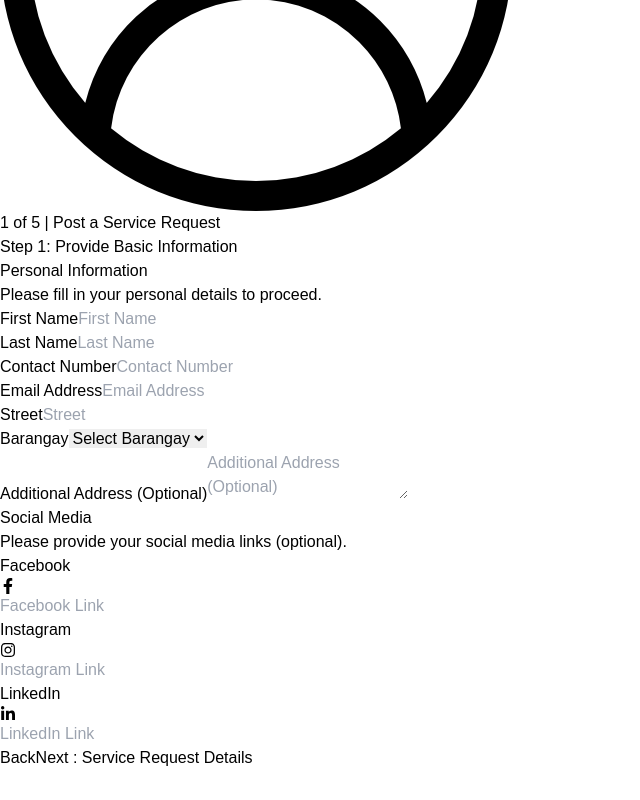
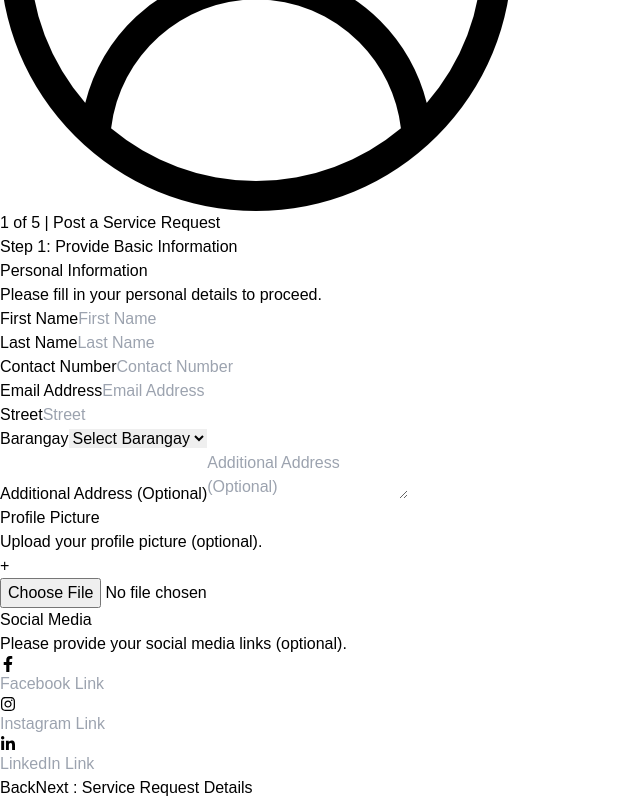
Before and after one commit to Jexaruuu/CAPSTONE-II-JDK, a React (Vite) app in the folder frontend/: page /clientpostrequest in a window 1280 px wide. Shown: the part 6577-7377 px from the top of the page, without its empty margins (0-640 px from the left). Before the commit the page ends 7347 px from the top, so only its background shows below. Built offline with nearby package versions, Linux system fonts and the light colour scheme.

Commit message:
10.2 Fix personal information page

```diff
--- a/frontend/src/clientcomponents/requestcomponents/ClientInformation.jsx
+++ b/frontend/src/clientcomponents/requestcomponents/ClientInformation.jsx
@@ -13,11 +13,20 @@ const ClientInformation = ({ title, setTitle, handleNext }) => {
   const [facebook, setFacebook] = useState('');
   const [instagram, setInstagram] = useState('');
   const [linkedin, setLinkedin] = useState('');
+  const [profilePicture, setProfilePicture] = useState(null); // State for profile picture
 
   // Barangay options (this can be updated dynamically if you have a list)
   const barangays = [
     'Barangay 1', 'Barangay 2', 'Barangay 3', 'Barangay 4', 'Barangay 5'
   ];
+
+  // Handle profile picture upload
+  const handleProfilePictureChange = (e) => {
+    const file = e.target.files[0];
+    if (file) {
+      setProfilePicture(URL.createObjectURL(file)); // Create a preview URL for the uploaded image
+    }
+  };
 
   return (
     <form className="space-y-8">
@@ -122,15 +131,46 @@ const ClientInformation = ({ title, setTitle, handleNext }) => {
           </div>
         </div>
 
-        {/* Right side - Social Media Section */}
+        {/* Right side - Profile Picture and Social Media Section */}
         <div className="w-full md:w-1/3 bg-white p-6">
-          <h3 className="text-2xl font-semibold mb-5">Social Media</h3>
-          <p className="text-sm text-gray-600 mb-7">Please provide your social media links (optional).</p>
+          <h3 className="text-2xl font-semibold mb-5">Profile Picture</h3>
+          <p className="text-sm text-gray-600 mb-5">Upload your profile picture (optional).</p>
+
+          {/* Profile Picture Upload */}
+          <div className="flex items-center mb-6">
+            <div className="w-1/3">
+              {/* Placeholder image */}
+              {!profilePicture && (
+                <div className="w-32 h-32 rounded-full bg-gray-300 flex items-center justify-center">
+                  <span className="text-white text-xl">+</span>
+                </div>
+              )}
+              {/* Displayv the uploaded image */}
+              {profilePicture && (
+                <img
+                  src={profilePicture}
+                  alt="Profile Preview"
+                  className="w-32 h-32 rounded-full object-cover"
+                />
+              )}
+            </div>
+
+            <div className="-ml-5 w-2/3">
+              <input
+                type="file"
+                accept="image/*"
+                onChange={handleProfilePictureChange}
+                className="mb-4 w-full px-4 py-3 border-gray-300 rounded-md focus:outline-none focus:ring-2 focus:ring-blue-500"
+              />
+            </div>
+          </div>
+
+          <h3 className="text-2xl font-semibold mb-5 mt-6">Social Media</h3>
+          <p className="text-sm text-gray-600 mb-3">Please provide your social media links (optional).</p>
 
           {/* Facebook */}
-          <div className="flex space-x-6 mb-4 ">
+          <div className="flex space-x-6 mb-4">
             <div className="w-full">
-              <label className="block text-sm font-medium text-gray-700 mb-2">Facebook</label>
               <div className="flex items-center">
                 <FaFacebookF className="mr-2 text-blue-600" />
                 <input
@@ -138,7 +178,7 @@ const ClientInformation = ({ title, setTitle, handleNext }) => {
                   value={facebook}
                   onChange={(e) => setFacebook(e.target.value)}
                   placeholder="Facebook Link"
-                  className="w-full px-4 py-3 border border-gray-300 rounded-md focus:outline-none focus:ring-2 focus:ring-blue-500"
+                  className="w-full px-4 py-2 border border-gray-300 rounded-md focus:outline-none focus:ring-2 focus:ring-blue-500"
                 />
               </div>
             </div>
@@ -147,7 +187,6 @@ const ClientInformation = ({ title, setTitle, handleNext }) => {
           {/* Instagram */}
           <div className="flex space-x-6 mb-4">
             <div className="w-full">
-              <label className="block text-sm font-medium text-gray-700 mb-2">Instagram</label>
               <div className="flex items-center">
                 <FaInstagram className="mr-2 text-pink-500" />
                 <input
@@ -155,7 +194,7 @@ const ClientInformation = ({ title, setTitle, handleNext }) => {
                   value={instagram}
                   onChange={(e) => setInstagram(e.target.value)}
                   placeholder="Instagram Link"
-                  className="w-full px-4 py-3 border border-gray-300 rounded-md focus:outline-none focus:ring-2 focus:ring-blue-500"
+                  className="w-full px-4 py-2 border border-gray-300 rounded-md focus:outline-none focus:ring-2 focus:ring-blue-500"
                 />
               </div>
             </div>
@@ -164,7 +203,6 @@ const ClientInformation = ({ title, setTitle, handleNext }) => {
           {/* LinkedIn */}
           <div className="flex space-x-6 mb-4">
             <div className="w-full">
-              <label className="block text-sm font-medium text-gray-700 mb-2">LinkedIn</label>
               <div className="flex items-center">
                 <FaLinkedinIn className="mr-2 text-blue-600" />
                 <input
@@ -172,7 +210,7 @@ const ClientInformation = ({ title, setTitle, handleNext }) => {
                   value={linkedin}
                   onChange={(e) => setLinkedin(e.target.value)}
                   placeholder="LinkedIn Link"
-                  className="w-full px-4 py-3 border border-gray-300 rounded-md focus:outline-none focus:ring-2 focus:ring-blue-500"
+                  className="w-full px-4 py-2 border border-gray-300 rounded-md focus:outline-none focus:ring-2 focus:ring-blue-500"
                 />
               </div>
             </div>
@@ -193,7 +231,7 @@ const ClientInformation = ({ title, setTitle, handleNext }) => {
         <button
           type="button"
           onClick={handleNext}
-          className="px-8 py-3 bg-blue-500 text-white rounded-md shadow-md hover:bg-blue-600 transition duration-300"
+          className="px-8 py-3 bg-[#008cfc] text-white rounded-md shadow-md hover:bg-blue-700 transition duration-300"
         >
           Next : Service Request Details
         </button>
```
